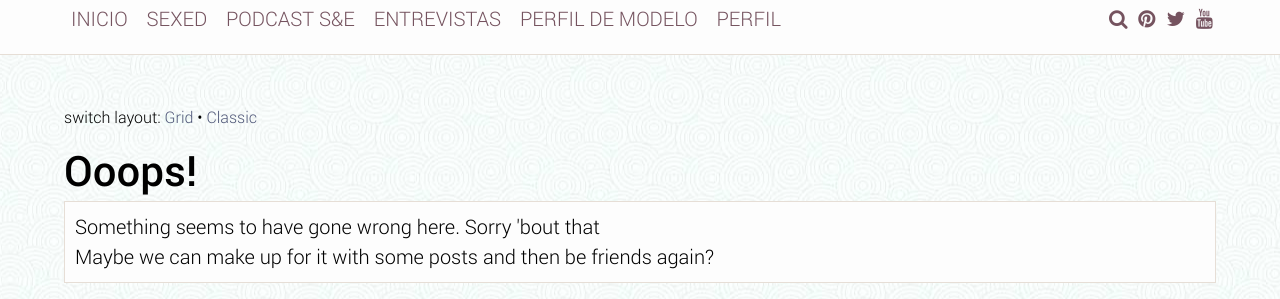
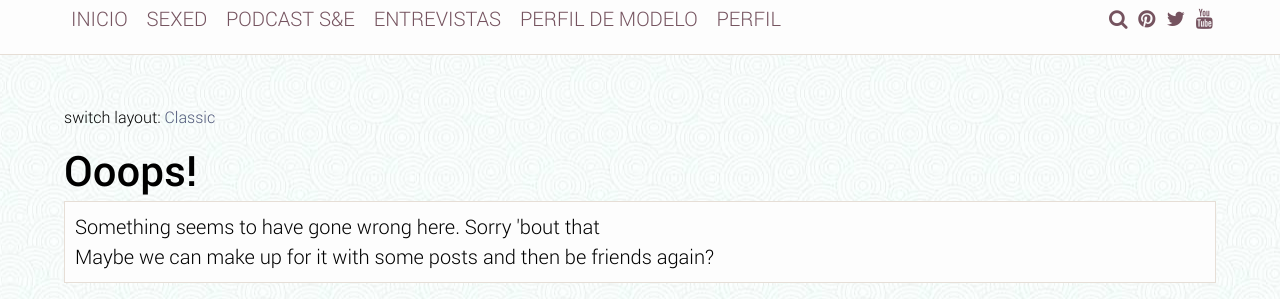
Before and after one commit to Caballerodeleros/-Caballerodeleros.github.io, a Jekyll site: the page built from 404.html, in a window 1280 px wide. Shown: the part 375-674 px from the top of the page. Built offline with Jekyll 4.4.1, drawn with Linux system fonts in a browser that asks for light colours.

Commit message:
Update index.html

```diff
--- a/_layouts/index.html
+++ b/_layouts/index.html
@@ -13,11 +13,12 @@
         {% include search.html %}
         <section class="margin">
             <div class="content">
-                <p class="switch">switch layout: <span id="grid">Grid</span> &bull; <span id="classic">Classic</span></p>
+                <p class="switch">switch layout: <span id="classic">Classic</span></p>
                 {% if page.title %}<h1 class="title">{{ page.title }}</h1>{% endif %}
                 <div class="articles">
                     {{ content }}
                 </div>
+                {% include sidebar.html %}
             </div>
         </section>
         {% include footer.html %}
```
